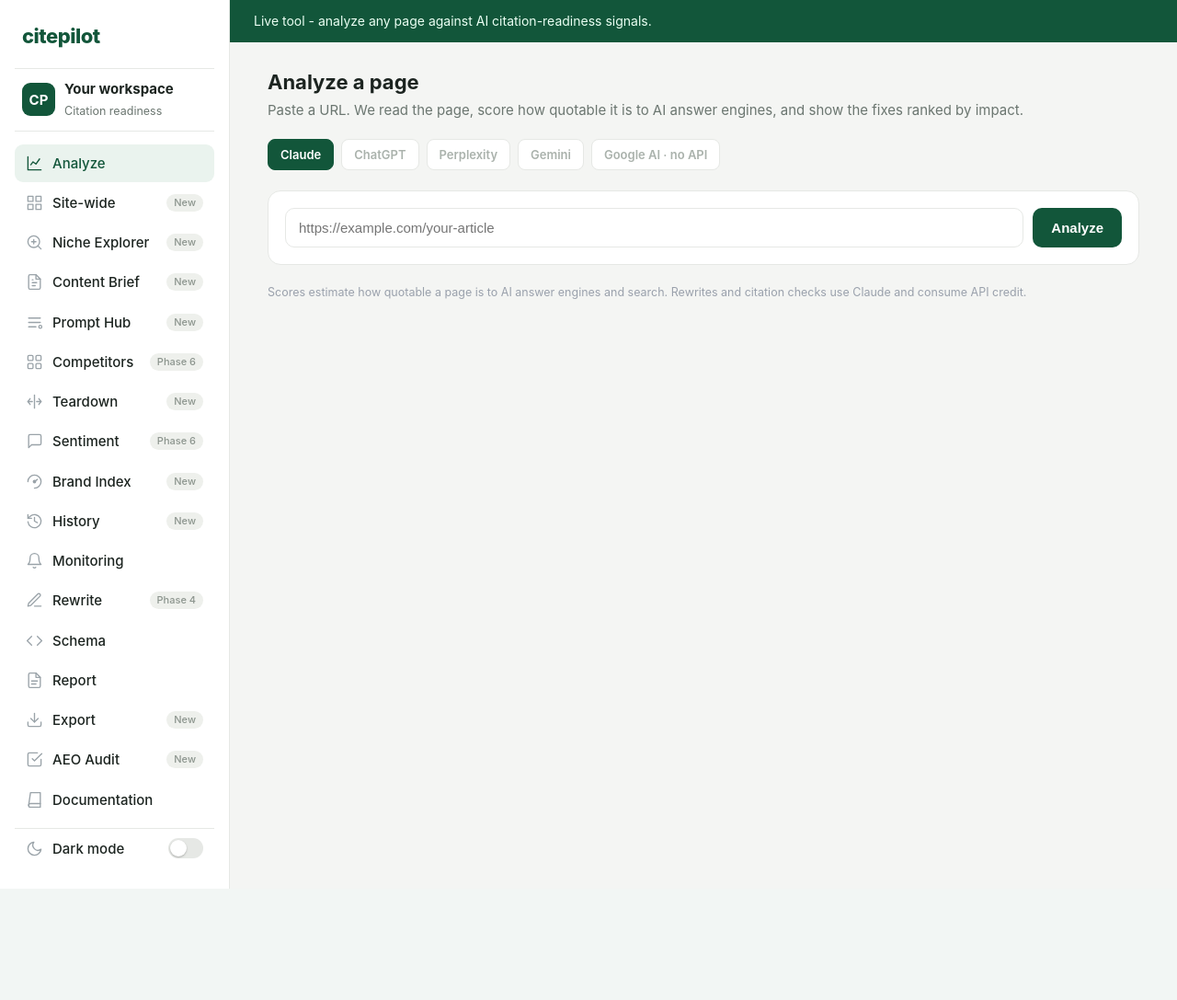
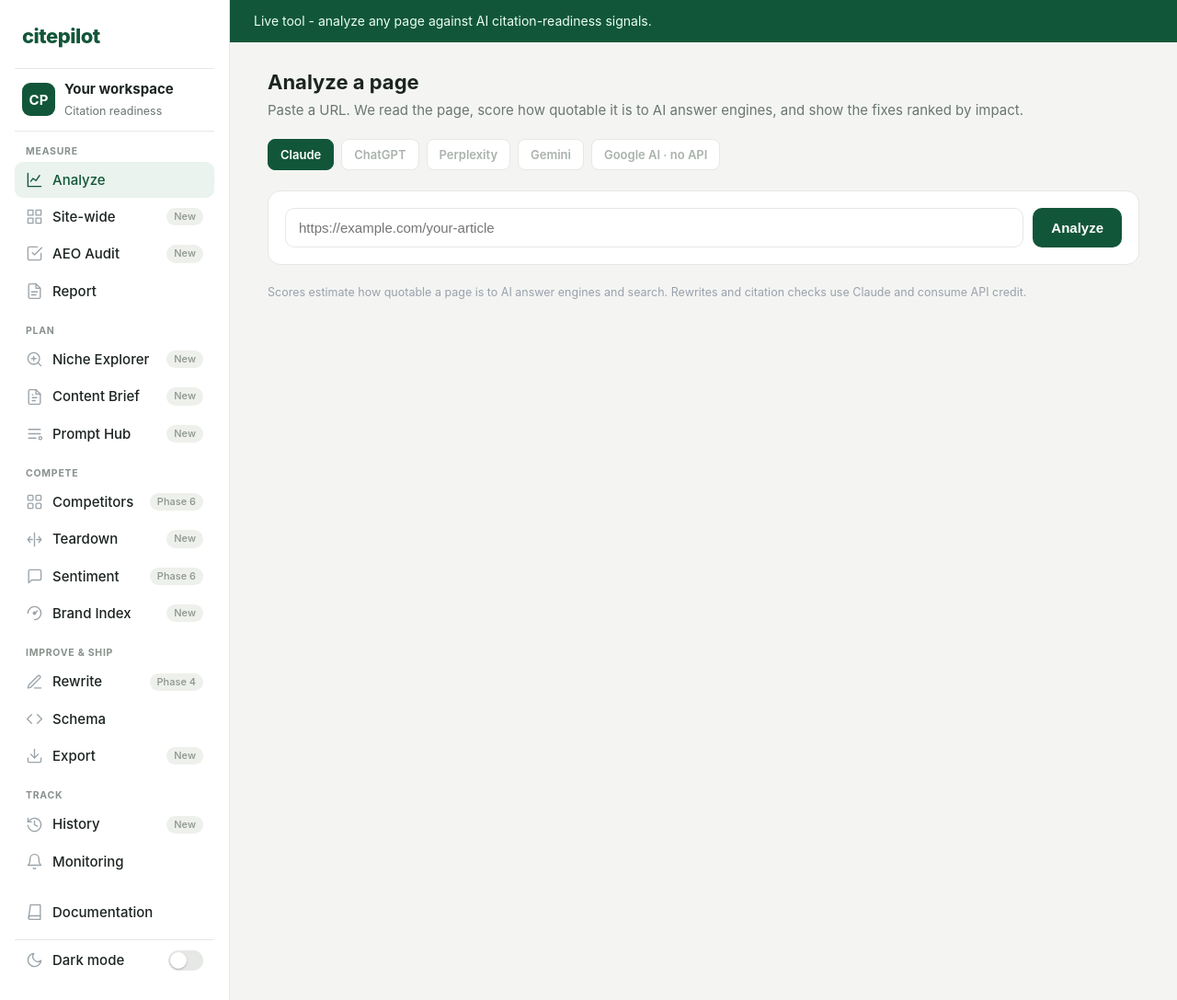
Before and after one commit to daksh-jangra/bottleopeners, a Flask app: page / in a window 1280 px wide. Shown: the whole page at 92% size. Before the commit the page ends 966 px from the top, so only its background shows below. Run offline with Flask 3, Linux system fonts and the light colour scheme; data that the repository does not hold is empty.

Commit message:
Group the sidebar nav into labeled sections
The flat 16-item nav had grown clumped and hard to scan. Group it into
five labeled sections - Measure, Plan, Compete, Improve & ship, Track -
with Documentation standalone at the bottom. Pure markup/CSS: same links,
ids, tags, and data-view wiring, so tab switching is unchanged.

Co-Authored-By: Claude Opus 4.8 <noreply@anthropic.com>

```diff
--- a/templates/dashboard.html
+++ b/templates/dashboard.html
@@ -23,8 +23,11 @@
   .ws{display:flex;gap:10px;align-items:center;padding:10px 8px;border-top:1px solid var(--line);border-bottom:1px solid var(--line);margin-bottom:14px}
   .ws .ic{width:36px;height:36px;border-radius:9px;background:var(--green);color:#fff;display:flex;align-items:center;justify-content:center;font-weight:700}
   .ws small{color:var(--muted)}
-  nav a{display:flex;gap:10px;align-items:center;padding:9px 12px;border-radius:9px;color:var(--ink);text-decoration:none;font-weight:500;margin:2px 0;cursor:pointer}
+  nav a{display:flex;gap:10px;align-items:center;padding:8px 12px;border-radius:9px;color:var(--ink);text-decoration:none;font-weight:500;margin:1px 0;cursor:pointer}
   nav a.active{background:#eaf3ee;color:var(--green)}
+  .side nav .grp{margin-top:16px}
+  .side nav .grp:first-of-type{margin-top:2px}
+  .side nav .lbl{font-size:10.5px;text-transform:uppercase;letter-spacing:.07em;color:var(--muted);font-weight:700;padding:0 12px;margin:0 0 3px;opacity:.8}
   nav a svg{width:19px;height:19px;flex:none;stroke:#9aa3a9}
   nav a:hover svg{stroke:var(--ink)}
   nav a.active svg{stroke:var(--green)}
@@ -149,23 +152,40 @@
     <div class="brand">citepilot</div>
     <div class="ws"><div class="ic">CP</div><div><div style="font-weight:700">Your workspace</div><small>Citation readiness</small></div></div>
     <nav>
+      <div class="grp">
+        <div class="lbl">Measure</div>
         <a class="active" data-view="analyze"><svg viewBox="0 0 24 24" fill="none" stroke-width="1.7" stroke-linecap="round" stroke-linejoin="round"><path d="M3 3v18h18"/><path d="m7 14 3-4 4 3 5-7"/></svg> Analyze</a>
         <a data-view="batch"><svg viewBox="0 0 24 24" fill="none" stroke-width="1.7" stroke-linecap="round" stroke-linejoin="round"><path d="M3 3h7v7H3z"/><path d="M14 3h7v7h-7z"/><path d="M14 14h7v7h-7z"/><path d="M3 14h7v7H3z"/></svg> Site-wide <span class="tag">New</span></a>
+        <a data-view="audit"><svg viewBox="0 0 24 24" fill="none" stroke-width="1.7" stroke-linecap="round" stroke-linejoin="round"><path d="M9 11l3 3L22 4"/><path d="M21 12v7a2 2 0 0 1-2 2H5a2 2 0 0 1-2-2V5a2 2 0 0 1 2-2h11"/></svg> AEO Audit <span class="tag">New</span></a>
+        <a data-view="report"><svg viewBox="0 0 24 24" fill="none" stroke-width="1.7" stroke-linecap="round" stroke-linejoin="round"><path d="M14 2H6a2 2 0 0 0-2 2v16a2 2 0 0 0 2 2h12a2 2 0 0 0 2-2V8z"/><path d="M14 2v6h6"/><path d="M8 13h8M8 17h6"/></svg> Report</a>
+      </div>
+      <div class="grp">
+        <div class="lbl">Plan</div>
         <a data-view="niche"><svg viewBox="0 0 24 24" fill="none" stroke-width="1.7" stroke-linecap="round" stroke-linejoin="round"><circle cx="11" cy="11" r="8"/><path d="m21 21-4.3-4.3"/><path d="M11 8v6M8 11h6"/></svg> Niche Explorer <span class="tag">New</span></a>
         <a data-view="brief"><svg viewBox="0 0 24 24" fill="none" stroke-width="1.7" stroke-linecap="round" stroke-linejoin="round"><path d="M14 2H6a2 2 0 0 0-2 2v16a2 2 0 0 0 2 2h12a2 2 0 0 0 2-2V8z"/><path d="M14 2v6h6"/><path d="M9 13h6M9 17h4M9 9h1"/></svg> Content Brief <span class="tag">New</span></a>
         <a data-view="prompts"><svg viewBox="0 0 24 24" fill="none" stroke-width="1.7" stroke-linecap="round" stroke-linejoin="round"><path d="M4 6h16M4 12h16M4 18h10"/><path d="M18 15l3 3-3 3" opacity="0"/><circle cx="20" cy="18" r="2"/></svg> Prompt Hub <span class="tag">New</span></a>
+      </div>
+      <div class="grp">
+        <div class="lbl">Compete</div>
         <a data-view="competitors"><svg viewBox="0 0 24 24" fill="none" stroke-width="1.7" stroke-linecap="round" stroke-linejoin="round"><rect x="3" y="3" width="7" height="7" rx="1.5"/><rect x="14" y="3" width="7" height="7" rx="1.5"/><rect x="3" y="14" width="7" height="7" rx="1.5"/><rect x="14" y="14" width="7" height="7" rx="1.5"/></svg> Competitors <span class="tag">Phase 6</span></a>
         <a data-view="teardown"><svg viewBox="0 0 24 24" fill="none" stroke-width="1.7" stroke-linecap="round" stroke-linejoin="round"><path d="M3 12h6"/><path d="M15 12h6"/><path d="M12 3v18"/><path d="m6 8-3 4 3 4"/><path d="m18 8 3 4-3 4"/></svg> Teardown <span class="tag">New</span></a>
         <a data-view="sentiment"><svg viewBox="0 0 24 24" fill="none" stroke-width="1.7" stroke-linecap="round" stroke-linejoin="round"><path d="M21 15a2 2 0 0 1-2 2H8l-4 4V5a2 2 0 0 1 2-2h13a2 2 0 0 1 2 2z"/></svg> Sentiment <span class="tag">Phase 6</span></a>
         <a data-view="brand"><svg viewBox="0 0 24 24" fill="none" stroke-width="1.7" stroke-linecap="round" stroke-linejoin="round"><path d="M12 21a9 9 0 1 0-9-9"/><path d="M12 12l4-3"/><circle cx="12" cy="12" r="1.6"/></svg> Brand Index <span class="tag">New</span></a>
+      </div>
+      <div class="grp">
+        <div class="lbl">Improve &amp; ship</div>
+        <a data-view="rewrite"><svg viewBox="0 0 24 24" fill="none" stroke-width="1.7" stroke-linecap="round" stroke-linejoin="round"><path d="M12 20h9"/><path d="M16.5 3.5a2.1 2.1 0 0 1 3 3L7 19l-4 1 1-4z"/></svg> Rewrite <span class="tag">Phase 4</span></a>
+        <a data-view="schema"><svg viewBox="0 0 24 24" fill="none" stroke-width="1.7" stroke-linecap="round" stroke-linejoin="round"><polyline points="16 18 22 12 16 6"/><polyline points="8 6 2 12 8 18"/></svg> Schema</a>
+        <a data-view="export"><svg viewBox="0 0 24 24" fill="none" stroke-width="1.7" stroke-linecap="round" stroke-linejoin="round"><path d="M21 15v4a2 2 0 0 1-2 2H5a2 2 0 0 1-2-2v-4"/><path d="M7 10l5 5 5-5"/><path d="M12 15V3"/></svg> Export <span class="tag">New</span></a>
+      </div>
+      <div class="grp">
+        <div class="lbl">Track</div>
         <a data-view="history"><svg viewBox="0 0 24 24" fill="none" stroke-width="1.7" stroke-linecap="round" stroke-linejoin="round"><path d="M3 3v5h5"/><path d="M3.05 13A9 9 0 1 0 6 5.3L3 8"/><path d="M12 7v5l4 2"/></svg> History <span class="tag">New</span></a>
         <a data-view="monitoring"><svg viewBox="0 0 24 24" fill="none" stroke-width="1.7" stroke-linecap="round" stroke-linejoin="round"><path d="M18 8A6 6 0 0 0 6 8c0 7-3 9-3 9h18s-3-2-3-9"/><path d="M13.7 21a2 2 0 0 1-3.4 0"/></svg> Monitoring <span class="tag alert-badge hidden" id="nav-alert-badge">0</span></a>
-      <a data-view="rewrite"><svg viewBox="0 0 24 24" fill="none" stroke-width="1.7" stroke-linecap="round" stroke-linejoin="round"><path d="M12 20h9"/><path d="M16.5 3.5a2.1 2.1 0 0 1 3 3L7 19l-4 1 1-4z"/></svg> Rewrite <span class="tag">Phase 4</span></a>
-      <a data-view="schema"><svg viewBox="0 0 24 24" fill="none" stroke-width="1.7" stroke-linecap="round" stroke-linejoin="round"><polyline points="16 18 22 12 16 6"/><polyline points="8 6 2 12 8 18"/></svg> Schema</a>
-      <a data-view="report"><svg viewBox="0 0 24 24" fill="none" stroke-width="1.7" stroke-linecap="round" stroke-linejoin="round"><path d="M14 2H6a2 2 0 0 0-2 2v16a2 2 0 0 0 2 2h12a2 2 0 0 0 2-2V8z"/><path d="M14 2v6h6"/><path d="M8 13h8M8 17h6"/></svg> Report</a>
-      <a data-view="export"><svg viewBox="0 0 24 24" fill="none" stroke-width="1.7" stroke-linecap="round" stroke-linejoin="round"><path d="M21 15v4a2 2 0 0 1-2 2H5a2 2 0 0 1-2-2v-4"/><path d="M7 10l5 5 5-5"/><path d="M12 15V3"/></svg> Export <span class="tag">New</span></a>
-      <a data-view="audit"><svg viewBox="0 0 24 24" fill="none" stroke-width="1.7" stroke-linecap="round" stroke-linejoin="round"><path d="M9 11l3 3L22 4"/><path d="M21 12v7a2 2 0 0 1-2 2H5a2 2 0 0 1-2-2V5a2 2 0 0 1 2-2h11"/></svg> AEO Audit <span class="tag">New</span></a>
+      </div>
+      <div class="grp">
         <a data-view="docs"><svg viewBox="0 0 24 24" fill="none" stroke-width="1.7" stroke-linecap="round" stroke-linejoin="round"><path d="M4 19.5A2.5 2.5 0 0 1 6.5 17H20"/><path d="M6.5 2H20v20H6.5A2.5 2.5 0 0 1 4 19.5z"/></svg> Documentation</a>
+      </div>
     </nav>
     <div class="themerow" id="themeToggle" role="button" tabindex="0" aria-label="Toggle dark mode">
       <svg viewBox="0 0 24 24" fill="none" stroke-width="1.7" stroke-linecap="round" stroke-linejoin="round"><path d="M21 12.8A9 9 0 1 1 11.2 3a7 7 0 0 0 9.8 9.8z"/></svg>
```
Lines whose indentation alone changed are shown as unchanged.
